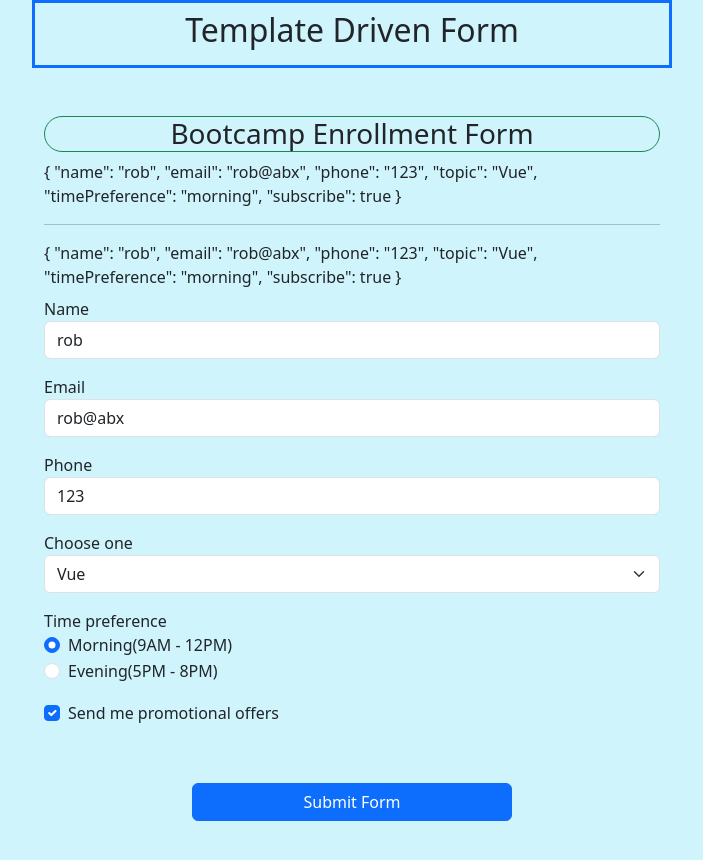
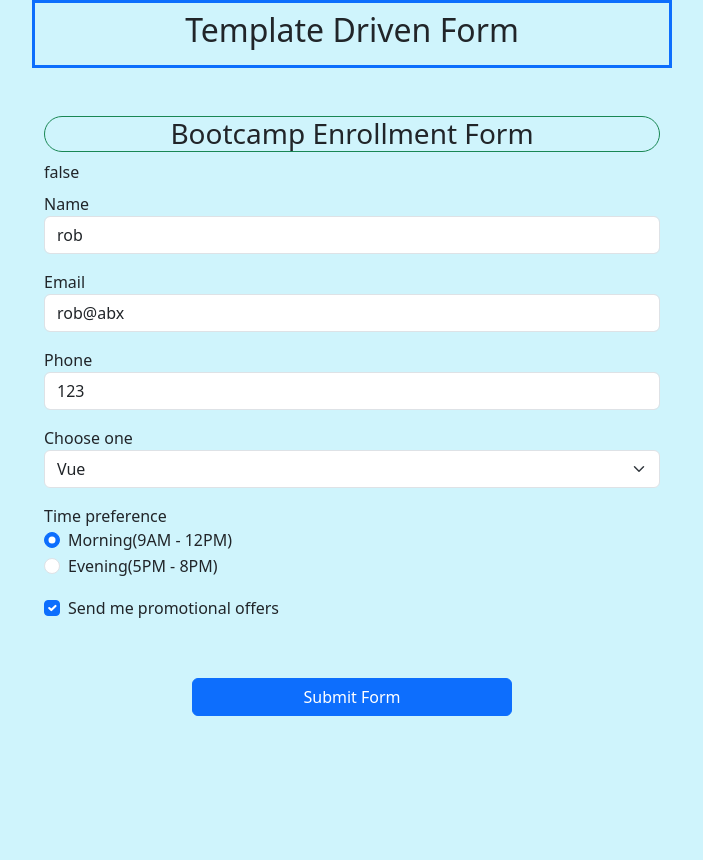
Before and after one commit to rahul7007/NG-TDF, an Angular app: page / in a window 1280 px wide. Shown: the top 860 px of the page, without its empty margins (288-991 px from the left). After the commit the page ends 800 px from the top, so only its background shows below. Built offline with nearby package versions, Linux system fonts and the light colour scheme.

Commit message:
teacking state and validity

```diff
--- a/src/app/app.component.html
+++ b/src/app/app.component.html
@@ -5,14 +5,16 @@
 <div class="container-fluid w-50 py-5">
   <h3 class="text-center border border-success rounded-5">Bootcamp Enrollment Form</h3>
 
-  {{userForm.value | json}}
+  <!-- {{userForm.value | json}}
   <hr />
-  {{userModel | json}}
+  {{userModel | json}} -->
+
+  {{name.touched}}
 
   <form #userForm="ngForm">
     <div class="form-group py-2">
       <label>Name</label>
-      <input type="text" class="form-control" name="name" [(ngModel)]="userModel.name">
+      <input type="text" class="form-control" name="name" [(ngModel)]="userModel.name" #name="ngModel">
     </div>
 
     <div class="form-group py-2">
```
Also changed, not shown: 1 other file (tests, documents, lock files or other folders).
